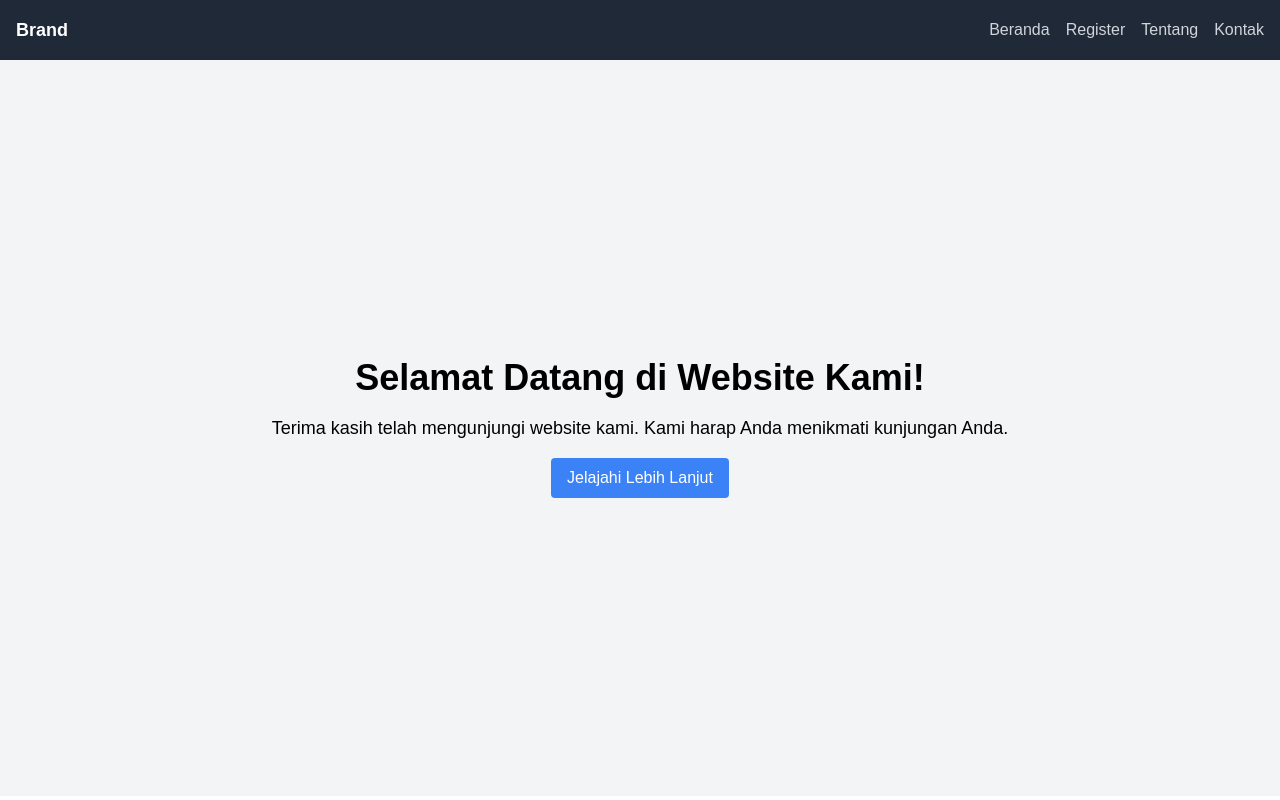
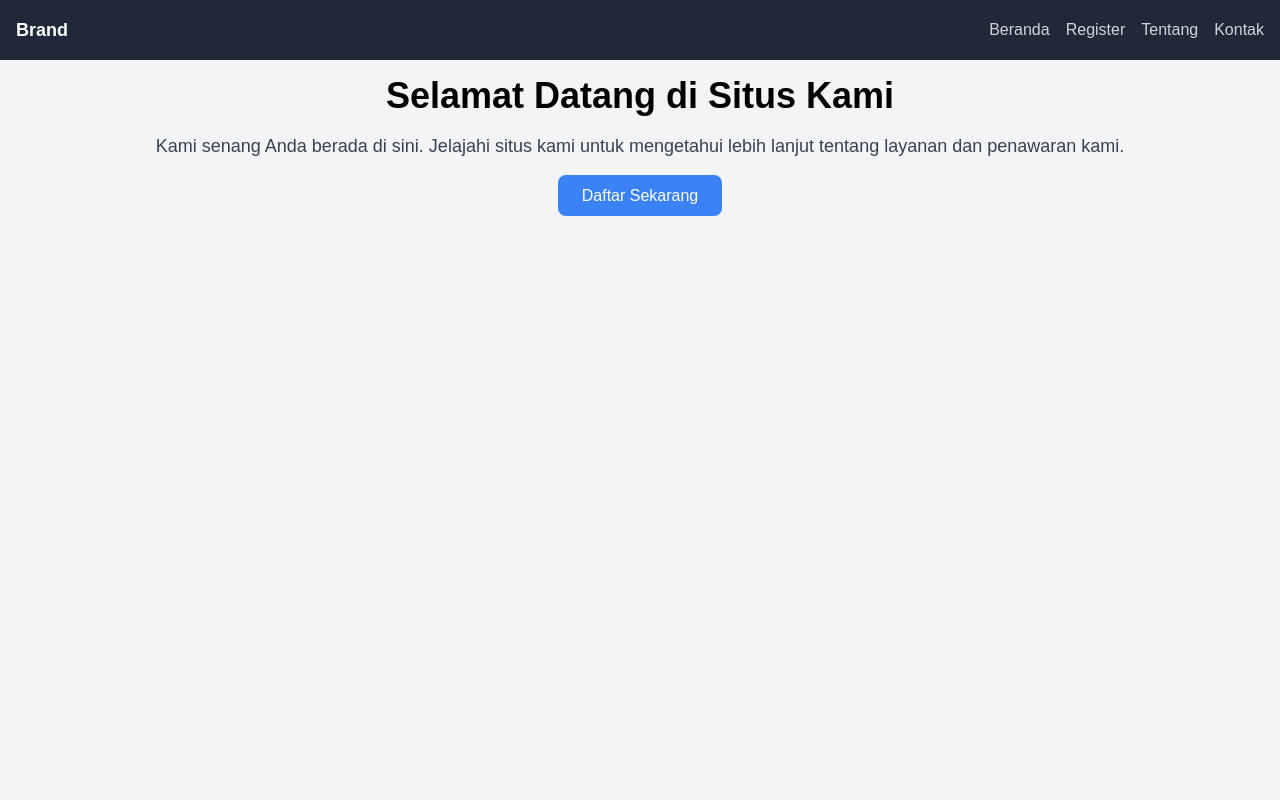
Before and after one commit to shidqulaziz/ISC-Web-Dev, a Node server app: page / in a window 1280 px wide. Run offline with Node 20, Linux system fonts and the light colour scheme; some libraries are stand-ins or nearby versions.

```diff
--- a/backend/server.js
+++ b/backend/server.js
@@ -23,8 +23,8 @@ app.get("/register", (req, res) => {
   res.render("register");
 });
 
-// Menangani permintaan POST untuk '/register'
-app.post("/register", (req, res) => {
+// Menangani permintaan GET untuk '/register'
+app.get("/register", (req, res) => {
   const { Name, emailAddress, password, retypePassword } = req.body;
   console.log(`Name: ${Name}, Email Address: ${emailAddress}, Password: ${password}, Retype Password: ${retypePassword}`);
   res.send("Pendaftaran berhasil!");
--- a/views/index.hbs
+++ b/views/index.hbs
@@ -2,15 +2,15 @@
   <head>
     <meta charset="UTF-8" />
     <meta name="viewport" content="width=device-width, initial-scale=1.0" />
-    <title>Beranda</title>
+    <title>Home</title>
     <link href="/style.css" rel="stylesheet" />
     <script src="https://cdn.tailwindcss.com"></script>
   </head>
-  <body>
+  <body class="bg-gray-100">
     <nav class="bg-gray-800 p-4">
-      <div class="container mx-auto flex justify-between items-center">
+      <div class="container mx-auto flex justify-between items-center flex-wrap">
         <a href="/" class="text-white text-lg font-semibold">Brand</a>
-        <ul class="flex space-x-4">
+        <ul class="flex flex-wrap space-x-4 mt-2 md:mt-0">
           <li><a href="/" class="text-gray-300 hover:text-white">Beranda</a></li>
           <li><a href="/register" class="text-gray-300 hover:text-white">Register</a></li>
           <li><a href="#" class="text-gray-300 hover:text-white">Tentang</a></li>
@@ -19,14 +19,12 @@
       </div>
     </nav>
 
-    <div class="welcome-container">
-      <div class="welcome-message">
-        <h1 class="text-4xl font-bold mb-4">Selamat Datang di Website Kami!</h1>
-        <p class="text-lg mb-4">Terima kasih telah mengunjungi website kami. Kami harap Anda menikmati kunjungan Anda.</p>
-        <button id="exploreButton" class="bg-blue-500 text-white px-4 py-2 rounded hover:bg-blue-600">Jelajahi Lebih Lanjut</button>
+    <main class="container mx-auto p-4">
+      <div class="text-center">
+        <h1 class="text-4xl font-bold mb-4">Selamat Datang di Situs Kami</h1>
+        <p class="text-lg text-gray-700 mb-6">Kami senang Anda berada di sini. Jelajahi situs kami untuk mengetahui lebih lanjut tentang layanan dan penawaran kami.</p>
+        <a href="/register" class="bg-blue-500 text-white px-6 py-3 rounded-lg hover:bg-blue-600 transition duration-300">Daftar Sekarang</a>
       </div>
-    </div>
-
-    <script src="/index.js"></script>
+    </main>
   </body>
 </html>
```
Also changed, not shown: views/register.hbs (+3 -5 lines), 1 other file.
